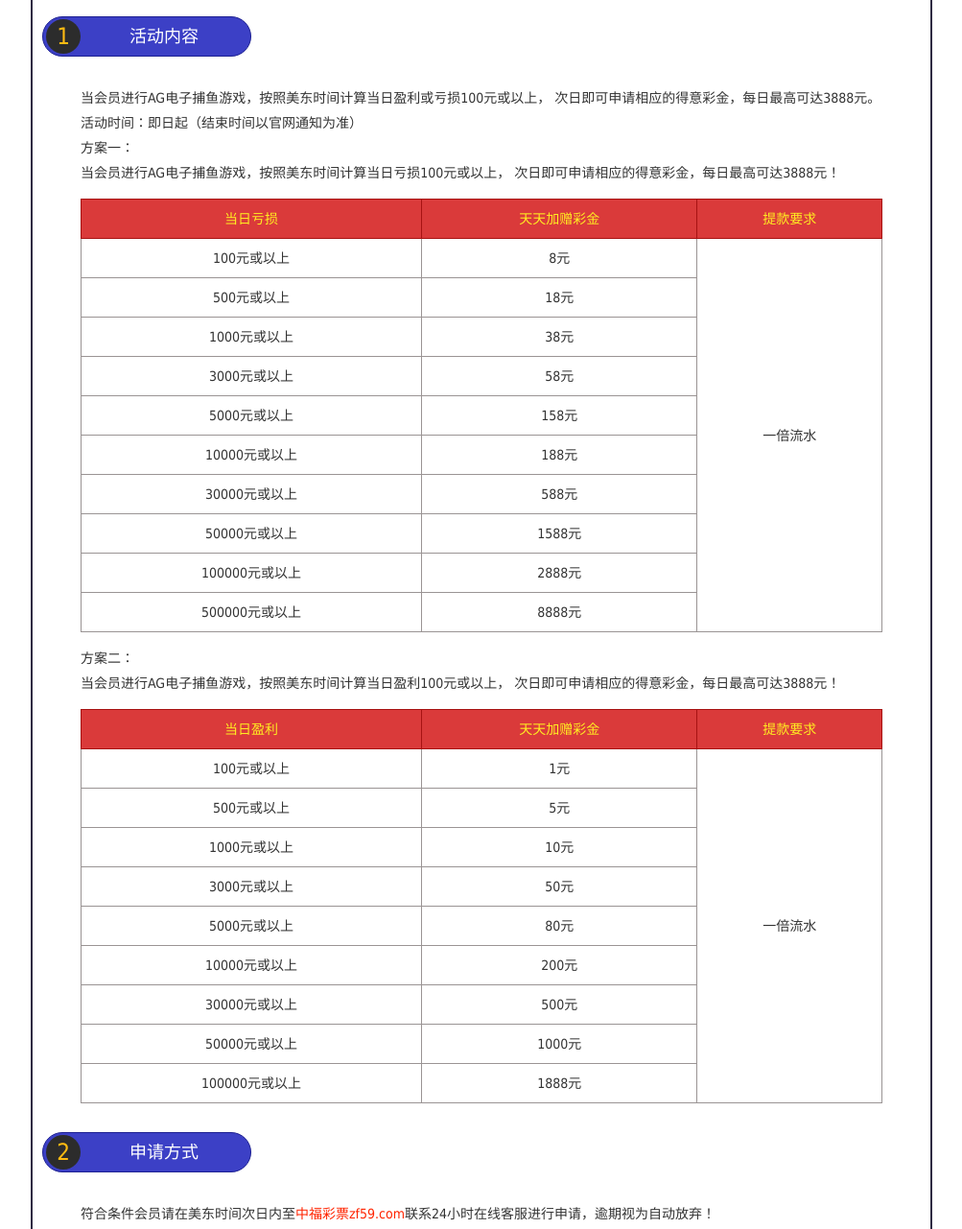
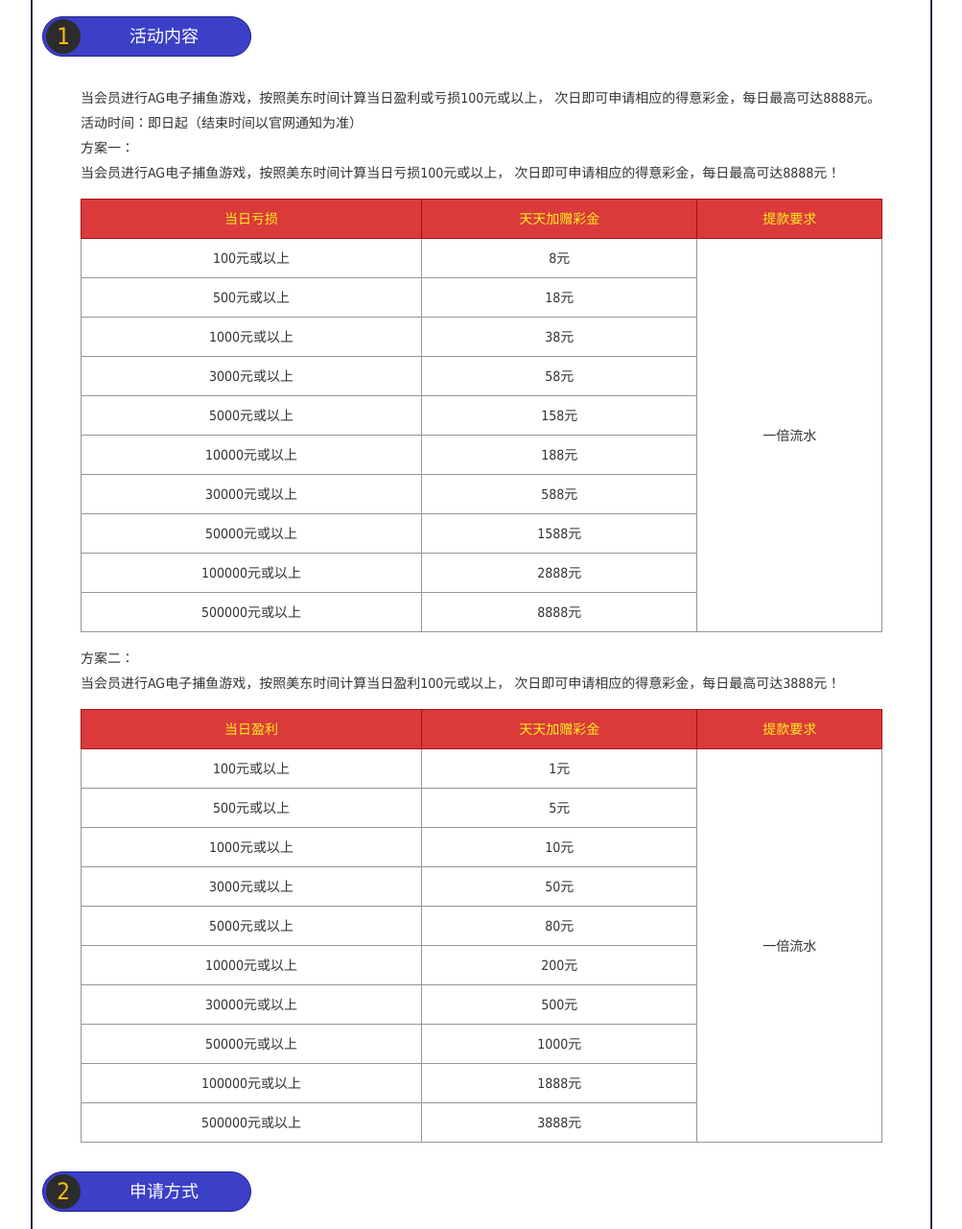
Before and after one commit to FayardChow/ilovezftop, a plain HTML site: page promo/28dzztw.html in a window 1280 px wide. Shown: the part 135-1416 px from the top of the page at 96% size, without its empty margins (138-1141 px from the left). Drawn offline with Linux system fonts and the light colour scheme.

Commit message:
修改电脑活动页面

```diff
--- a/promo/28dzztw.html
+++ b/promo/28dzztw.html
@@ -46,7 +46,7 @@
 <div class="lotterypro_contbox">
 <div class="lottery_title"><em>1</em>活动内容</div>
 <div class="lotterypro_cont">
-<p>当会员进行AG电子捕鱼游戏，按照美东时间计算当日盈利或亏损100元或以上， 次日即可申请相应的得意彩金，每日最高可达3888元。<br>活动时间：即日起（结束时间以官网通知为准）<br>方案一：<br>当会员进行AG电子捕鱼游戏，按照美东时间计算当日亏损100元或以上， 次日即可申请相应的得意彩金，每日最高可达3888元！<br></p>
+<p>当会员进行AG电子捕鱼游戏，按照美东时间计算当日盈利或亏损100元或以上， 次日即可申请相应的得意彩金，每日最高可达8888元。<br>活动时间：即日起（结束时间以官网通知为准）<br>方案一：<br>当会员进行AG电子捕鱼游戏，按照美东时间计算当日亏损100元或以上， 次日即可申请相应的得意彩金，每日最高可达8888元！<br></p>
 <table border="0" cellspacing="0" cellpadding="0">
   <tr class="tdbgcolor">
     <td>当日亏损</td>
@@ -105,7 +105,7 @@
   <tr>
     <td>100元或以上</td>
     <td>1元</td>
-    <td rowspan="9">一倍流水</td>
+    <td rowspan="10">一倍流水</td>
   </tr>
   <tr>
     <td>500元或以上</td>
@@ -138,6 +138,10 @@
   <tr>
     <td>100000元或以上</td>
     <td>1888元</td>
+  </tr>
+  <tr>
+    <td>500000元或以上</td>
+    <td>3888元</td>
   </tr>
 </table>
 </div>
```
Also changed, not shown: promo/10cpdee.html (+1 -1 lines), promo/16zrsx.html (+1 -1 lines), promo/27dzzts.html (+1 -1 lines).
